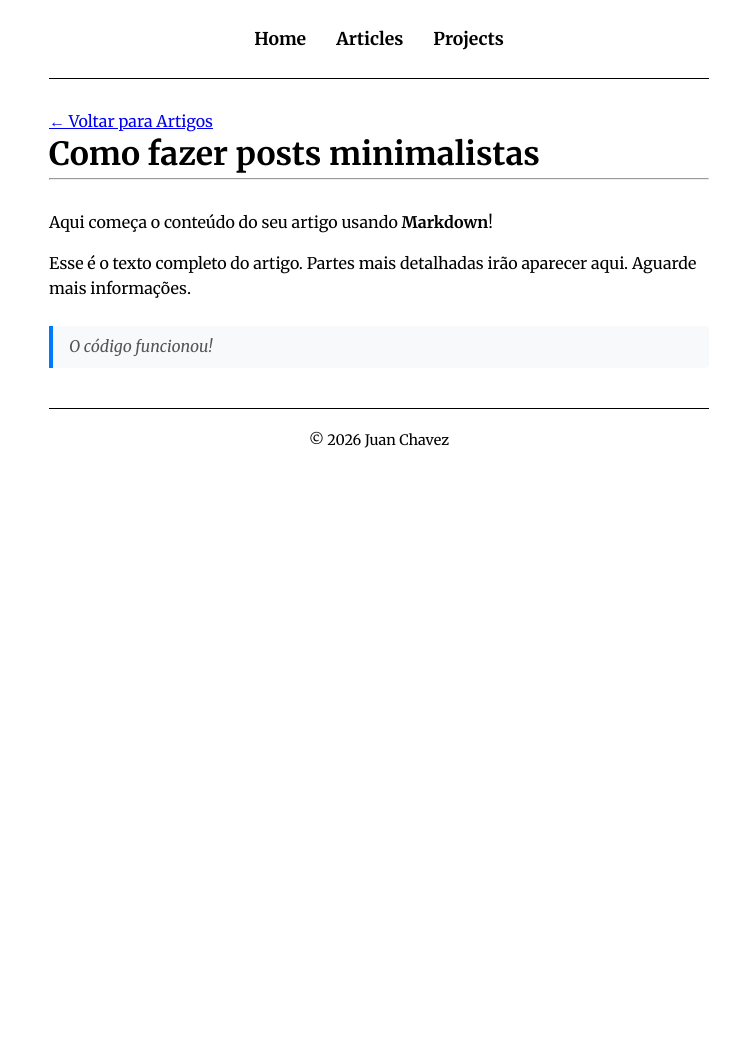
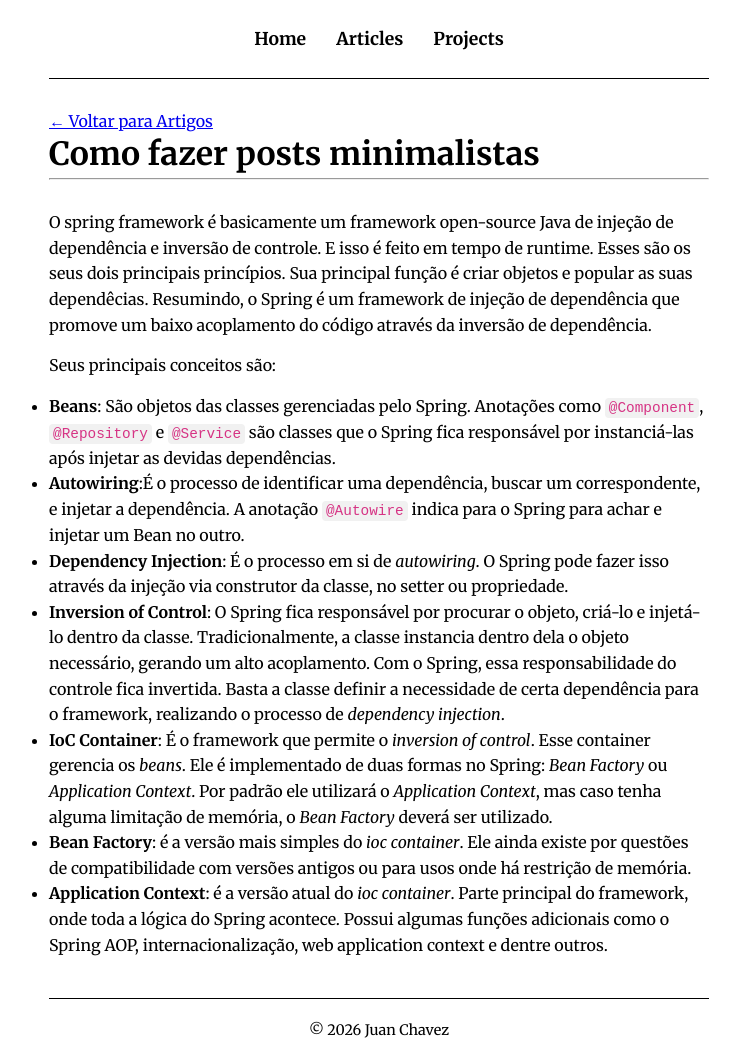
Before and after one commit to chavezjuan/chavezjuan.github.io, a Jekyll site: the page built from _posts/2026-04-18-outro-artigo-teste.md, in a window 1280 px wide. Shown: the whole page, without its empty margins (261-1001 px from the left). Built offline with Jekyll 4.4.1, drawn with Linux system fonts in a browser that asks for light colours; before the commit the page ends 900 px from its top, so only the background shows below that.

Commit message:
feat: spring basic concepts draft

```diff
--- a/_posts/2026-04-18-outro-artigo-teste.md
+++ b/_posts/2026-04-18-outro-artigo-teste.md
@@ -3,8 +3,14 @@ layout: post
 title: Como fazer posts minimalistas
 ---
 
-Aqui começa o conteúdo do seu artigo usando **Markdown**!<!--more-->
+O spring framework é basicamente um framework open-source Java de injeção de dependência e inversão de controle. E isso é feito em tempo de runtime. Esses são os seus dois principais princípios. Sua principal função é criar objetos e popular as suas dependêcias. Resumindo, o Spring é um framework de injeção de dependência que promove um baixo acoplamento do código através da inversão de dependência.
 
-Esse é o texto completo do artigo. Partes mais detalhadas irão aparecer aqui. Aguarde mais informações.
+Seus principais conceitos são:
 
-> O código funcionou!
+- **Beans**: São objetos das classes gerenciadas pelo Spring. Anotações como `@Component`, `@Repository` e `@Service` são classes que o Spring fica responsável por instanciá-las após injetar as devidas dependências.
+- **Autowiring**:É o processo de identificar uma dependência, buscar um correspondente, e injetar a dependência. A anotação `@Autowire` indica para o Spring para achar e injetar um Bean no outro.
+- **Dependency Injection**: É o processo em si de _autowiring_. O Spring pode fazer isso através da injeção via construtor da classe, no setter ou propriedade.
+- **Inversion of Control**: O Spring fica responsável por procurar o objeto, criá-lo e injetá-lo dentro da classe. Tradicionalmente, a classe instancia dentro dela o objeto necessário, gerando um alto acoplamento. Com o Spring, essa responsabilidade do controle fica invertida. Basta a classe definir a necessidade de certa dependência para o framework, realizando o processo de _dependency injection_.
+- **IoC Container**: É o framework que permite o _inversion of control_. Esse container gerencia os _beans_. Ele é implementado de duas formas no Spring: _Bean Factory_ ou _Application Context_. Por padrão ele utilizará o _Application Context_, mas caso tenha alguma limitação de memória, o _Bean Factory_ deverá ser utilizado.
+- **Bean Factory**: é a versão mais simples do _ioc container_. Ele ainda existe por questões de compatibilidade com versões antigos ou para usos onde há restrição de memória.
+- **Application Context**: é a versão atual do _ioc container_. Parte principal do framework, onde toda a lógica do Spring acontece. Possui algumas funções adicionais como o Spring AOP, internacionalização, web application context e dentre outros.
```
